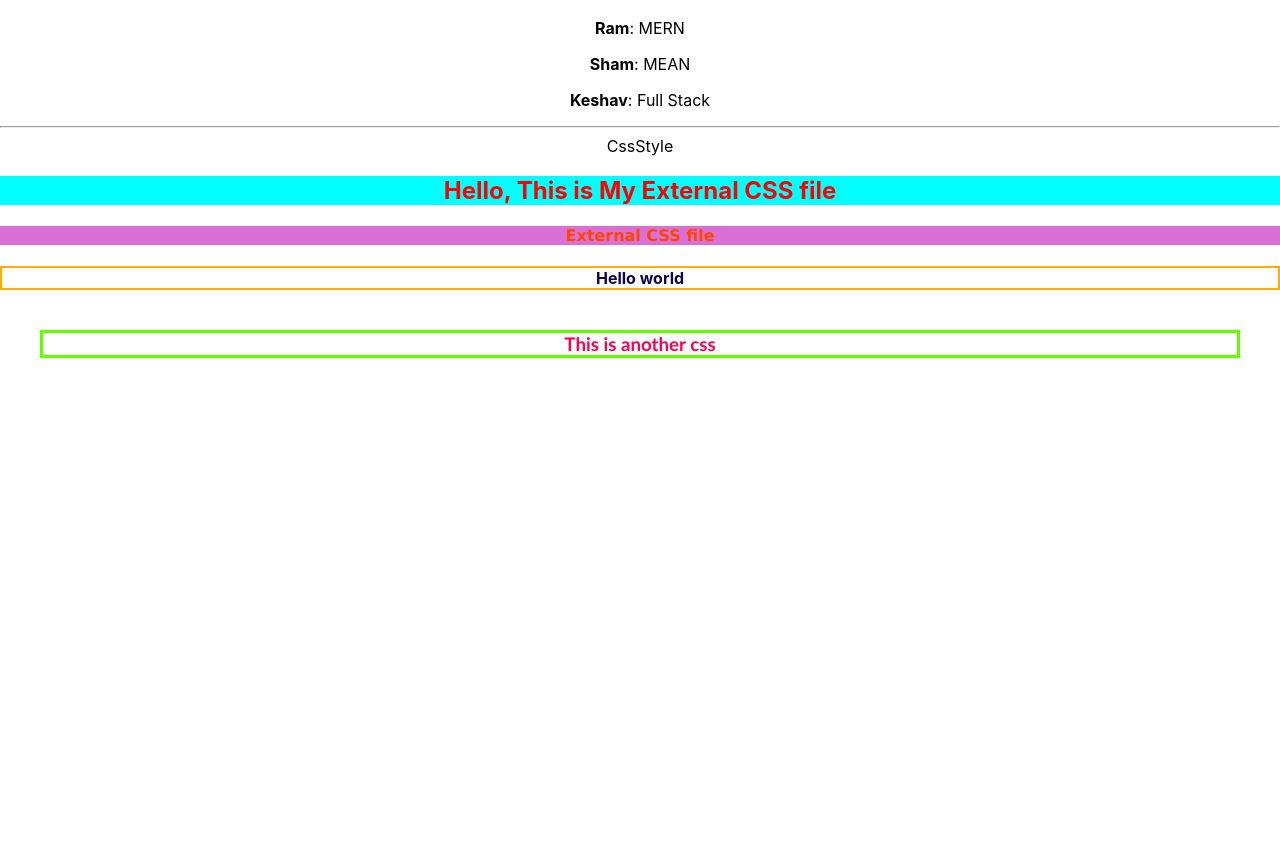
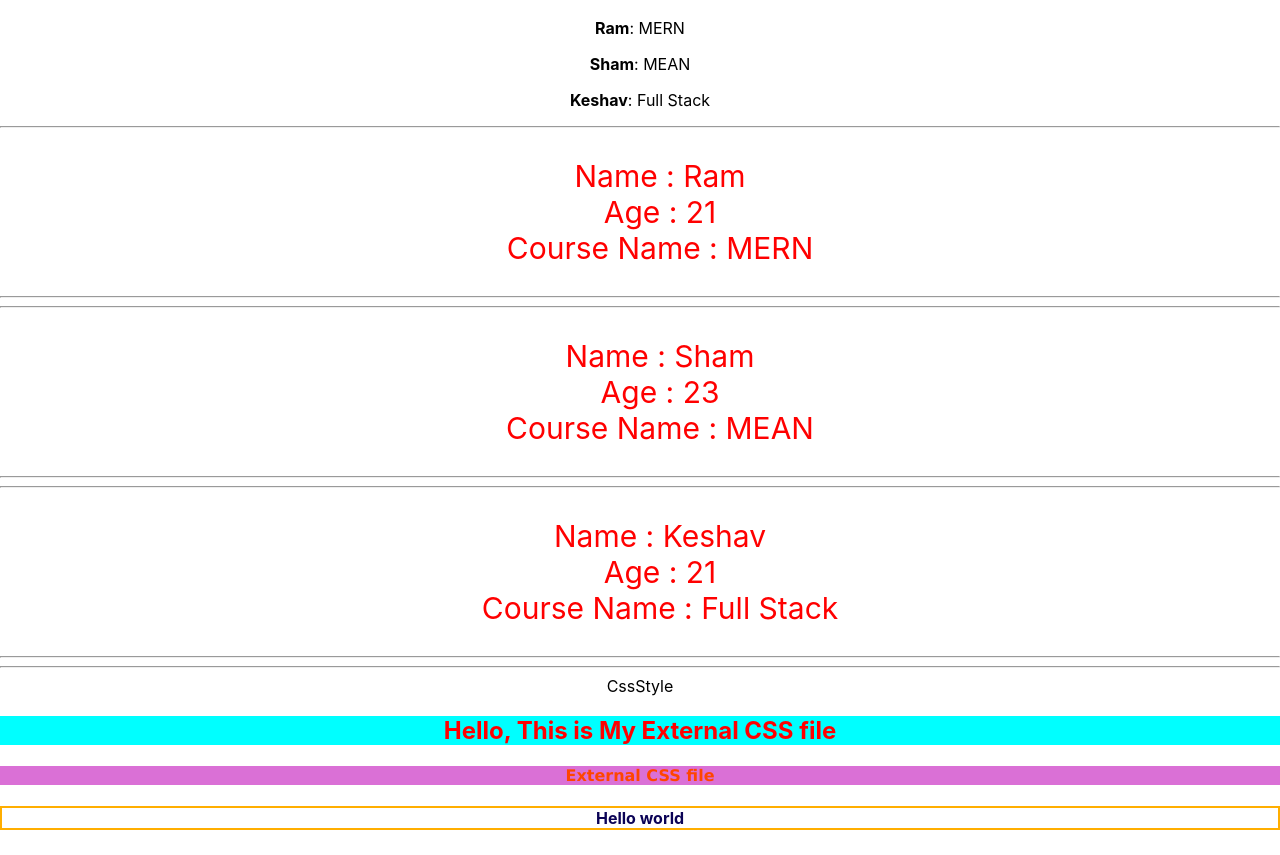
Before and after one commit to MonikaS5/ReactJS, a React (Create React App) app: page / in a window 1280 px wide. Shown: the part 3921-4776 px from the top of the page. Before the commit the page ends 4319 px from the top, so only its background shows below. Built offline with nearby package versions, Linux system fonts and the light colour scheme.

Commit message:
Object rendering3

```diff
--- a/src/App.js
+++ b/src/App.js
@@ -28,6 +28,7 @@ import ArrayList from './components/ArrayList';
 import ObjectRender from './components/ObjectRender';
 import ObjectRender2 from './components/ObjectRender2';
 import CssStyle from './components/CssStyle';
+import PersonDetails from './components/PersonDetails';
 
 function App() {
   return (
@@ -92,6 +93,7 @@ function App() {
     <ArrayList/>
     <ObjectRender/>
     <ObjectRender2/>
+    <PersonDetails/>
 
     <CssStyle/>
 
--- a/src/components/ObjectRender.js
+++ b/src/components/ObjectRender.js
@@ -8,13 +8,13 @@ function ObjectRender() {
         courseName: "MERN"
     },
     {
-        id: 1,
+        id: 2,
         name: "Ron",
         age: 21,
         courseName: "MEAN"
     },
     {
-        id: 1,
+        id: 3,
         name: "Bob",
         age: 21,
         courseName: "Full Stack"
--- a/src/components/ObjectRender2.js
+++ b/src/components/ObjectRender2.js
@@ -43,7 +43,7 @@ function ObjectRender2() {
 
     <ul style={{listStyleType:'none'}}>{studlist}</ul>
     <div>{nameList}</div>
-    <div>{nameList[1]}</div>
+    <div style={{color:"green"}}>{nameList[1]}</div>
 
     <p>This is from Person component</p>
     <Person />
--- /dev/null
+++ b/src/components/Person2.js
@@ -0,0 +1,18 @@
+import React from 'react'
+
+function Person2({person}) {
+  return (
+
+    <div>
+        <hr/>
+        <ul style={{listStyleType: 'none', color:"red", fontSize:"30px"}}>
+          <li> Name : {person.name}</li>
+          <li> Age : {person.age}</li>
+          <li> Course Name : {person.courseName}</li>
+        </ul>
+        <hr/>
+        </div>
+  )
+}
+
+export default Person2
--- /dev/null
+++ b/src/components/PersonDetails.js
@@ -0,0 +1,35 @@
+import React from 'react'
+import Person2 from './Person2';
+
+function PersonDetails() {
+
+    const persondata = [{
+        id: 1,
+        name: "Ram",
+        age: 21,
+        courseName: "MERN"
+    },
+    {
+        id: 2,
+        name: "Sham",
+        age: 23,
+        courseName: "MEAN"
+    },
+    {
+        id: 2,
+        name : "Keshav",
+        age: 21,
+        courseName: "Full Stack"
+    }
+    ];
+
+    const personlist = persondata.map(person=>
+    <Person2 key={person.id} person={person}/>
+        )
+  return (
+    <div>{personlist}</div>
+
+  )
+}
+
+export default PersonDetails
```
